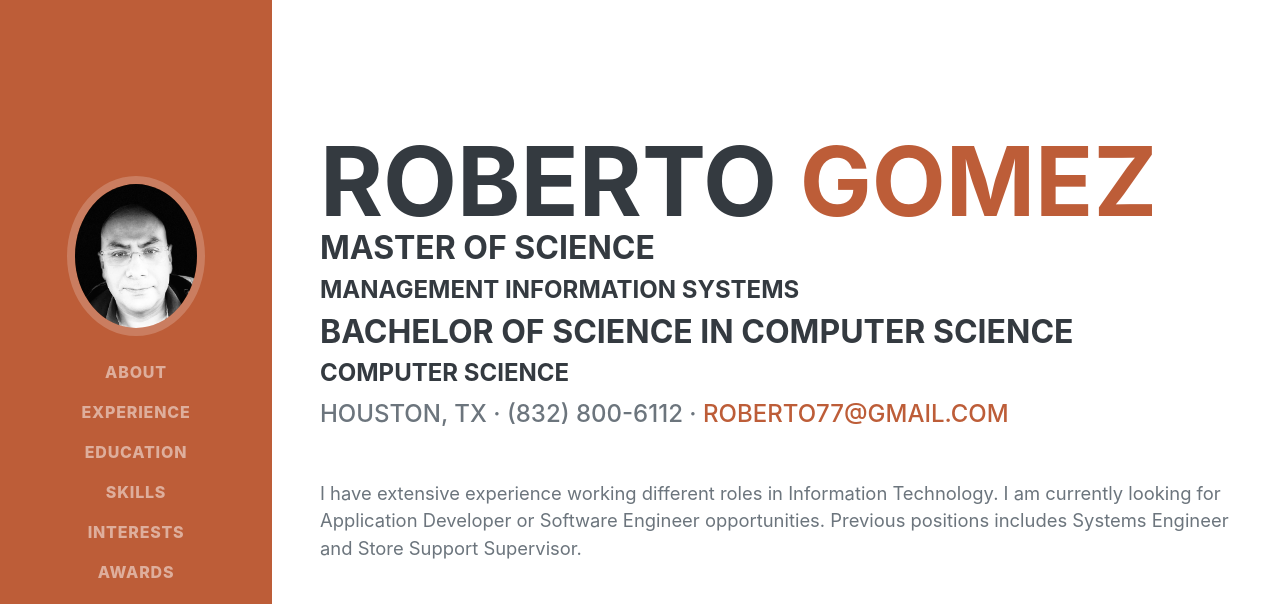
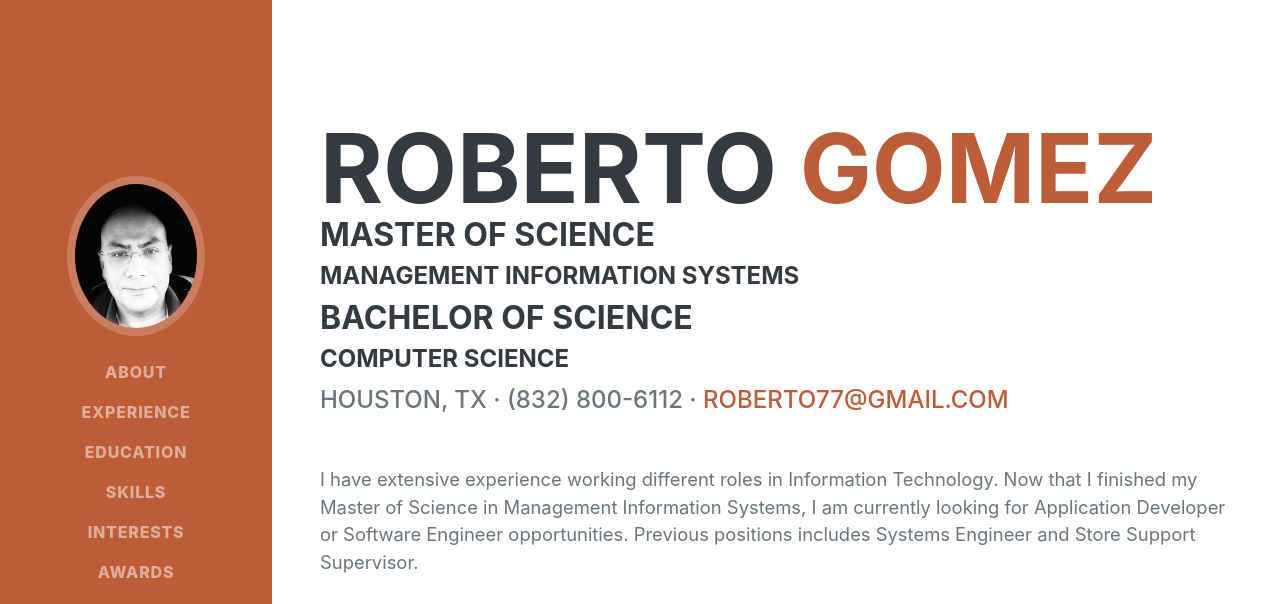
Before and after one commit to UHDrob/ro-go.com, a plain HTML site: page index.html in a window 1280 px wide. Shown: the top 604 px of the page. Drawn offline with nearby package versions, Linux system fonts and the light colour scheme; a web font is replaced by a local one.

Commit message:
Update index.html

```diff
--- a/index.html
+++ b/index.html
@@ -46,13 +46,13 @@
                     </h1>
                     <h3>Master of Science</h3>
                     <h4>Management Information Systems</h4>
-                    <h3>Bachelor of Science in Computer Science</h3>
+                    <h3>Bachelor of Science</h3>
                     <h4>Computer Science</h4>
                     <div class="subheading mb-5">
                         Houston, TX · (832) 800-6112 ·
                         <a href="mailto:roberto77@gmail.com">roberto77@gmail.com</a>
                     </div>
-                    <p class="lead mb-5">I have extensive experience working different roles in Information Technology. I am currently looking for Application Developer or Software Engineer opportunities.
+                    <p class="lead mb-5">I have extensive experience working different roles in Information Technology. Now that I finished my Master of Science in Management Information Systems, I am currently looking for Application Developer or Software Engineer opportunities.
                          Previous positions includes Systems Engineer and Store Support Supervisor.</p>
                     <div class="social-icons">
                         <a class="social-icon" href="https://www.linkedin.com/in/robertogomez2022/"><i class="fab fa-linkedin-in"></i></a>
```
